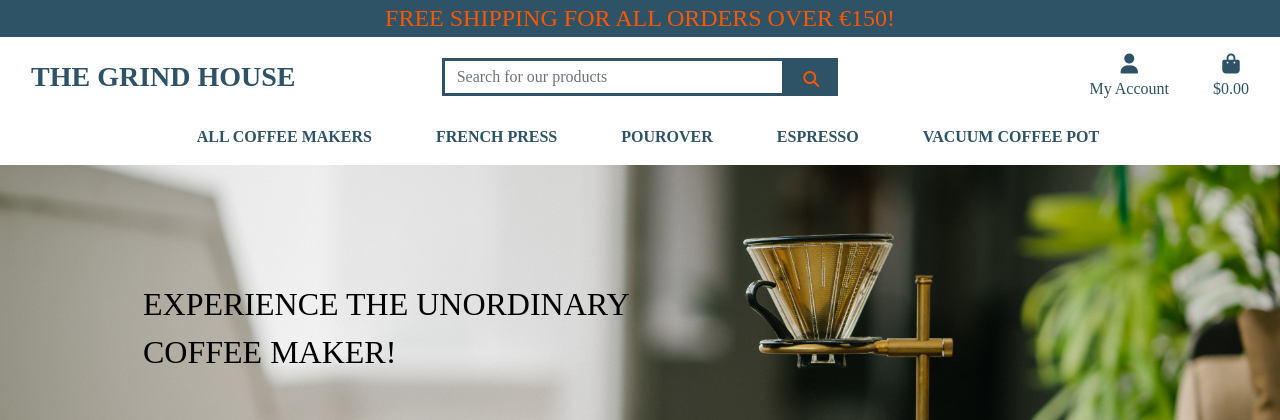
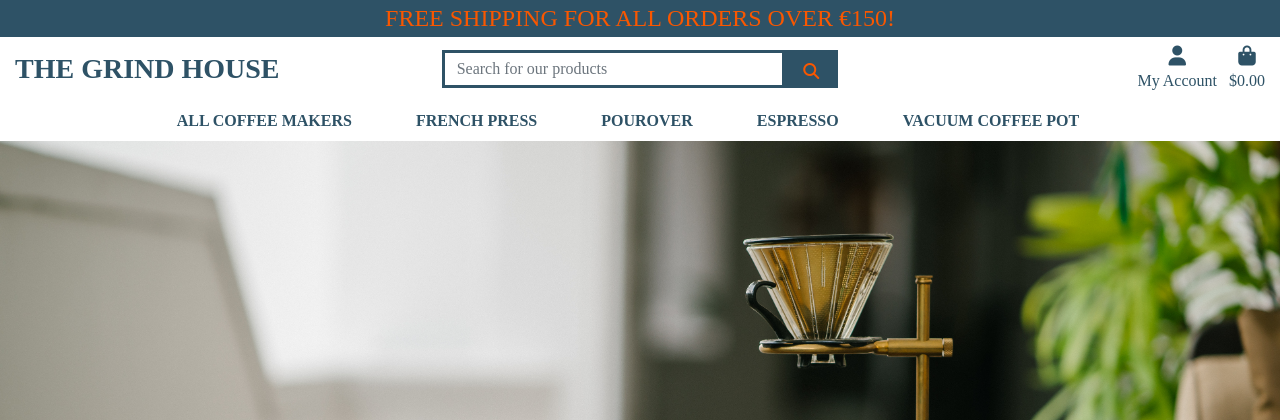
Before and after one commit to kenweechin/the_grind_house, a Django app: page / in a window 1280 px wide. Shown: the top 420 px of the page. Run offline with Django 3.2, Linux system fonts and the light colour scheme; some libraries are stand-ins or nearby versions.

Commit message:
Adjusted navbar and navlink padding

```diff
--- a/static/css/base.css
+++ b/static/css/base.css
@@ -9,6 +9,15 @@ body {
     height: 100vh;
     color: #555;
     font-family: 'Playfair-display';
+}
+
+.navbar {
+    justify-content: space-around;
+    padding-top: 1rem;
+}
+
+.nav-link {
+    padding: 0;
 }
 
 /* from Bulma */
@@ -243,6 +252,21 @@ div.form-control.quantity {
 }
 }
 
+/* fixed top navbar only on medium and up */
+@media (min-width: 992px) {
+    .fixed-top-desktop-only {
+        position: fixed;
+        top: 0;
+        right: 0;
+        left: 0;
+        z-index: 1030;
+    }
+
+    .header-container {
+        padding-top: 164px;
+    }
+}
+
 @media (max-width: 1199px) {
     .fixed-top-desktop-only {
         position: fixed;
--- a/templates/includes/mobile-top-header.html
+++ b/templates/includes/mobile-top-header.html
@@ -1,4 +1,3 @@
-<ul>
     <li class="list-inline-item">
         <a class="text-blue nav-link d-block d-lg-none" href="#" id="mobile-search" data-toggle="dropdown" aria-haspopup="true" aria-expanded="false">
             <div class="text-center">
@@ -55,4 +54,3 @@
             </div>
         </a>
     </li>
-</ul>
```
Lines whose indentation alone changed are shown as unchanged.
